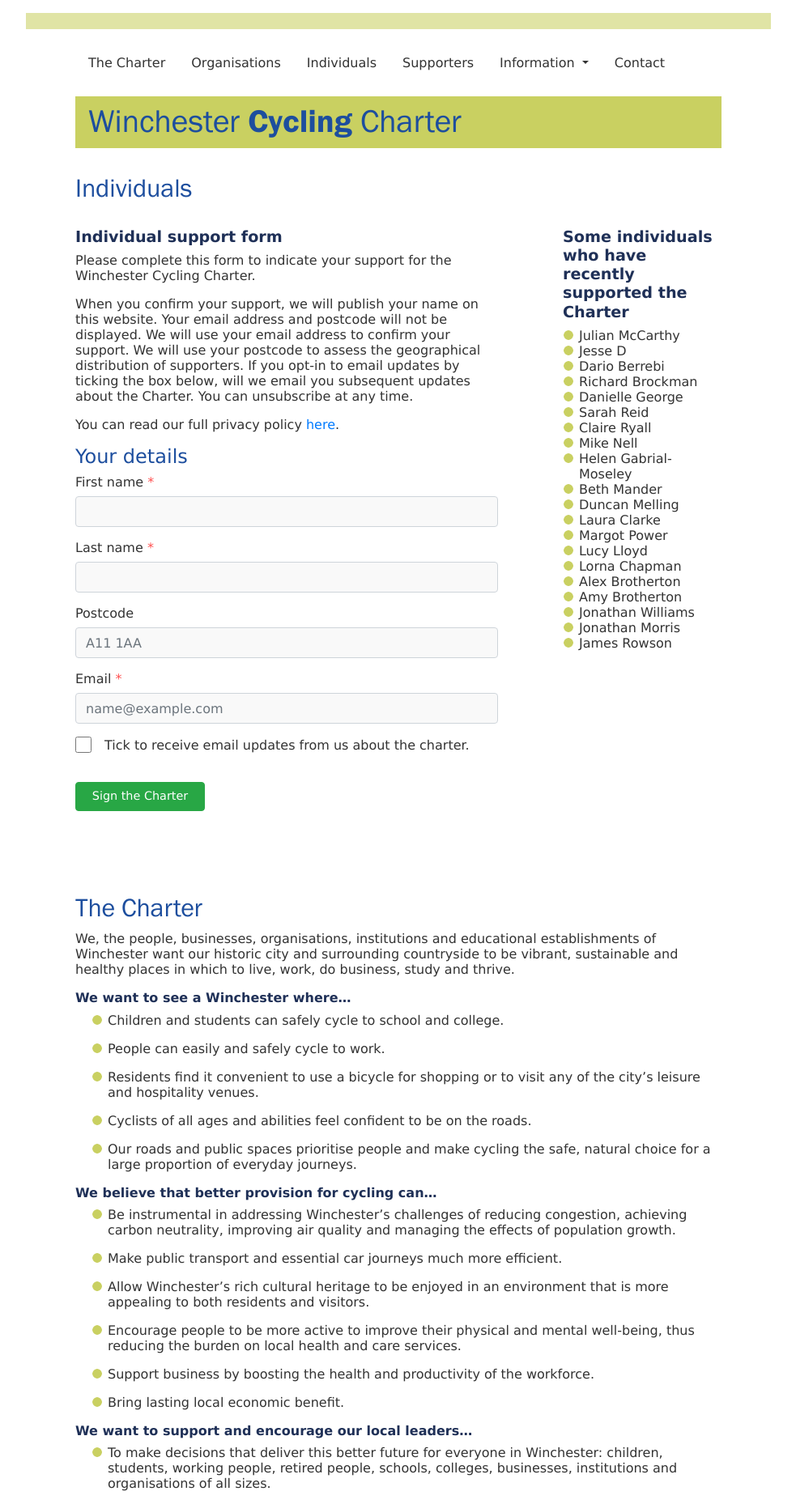
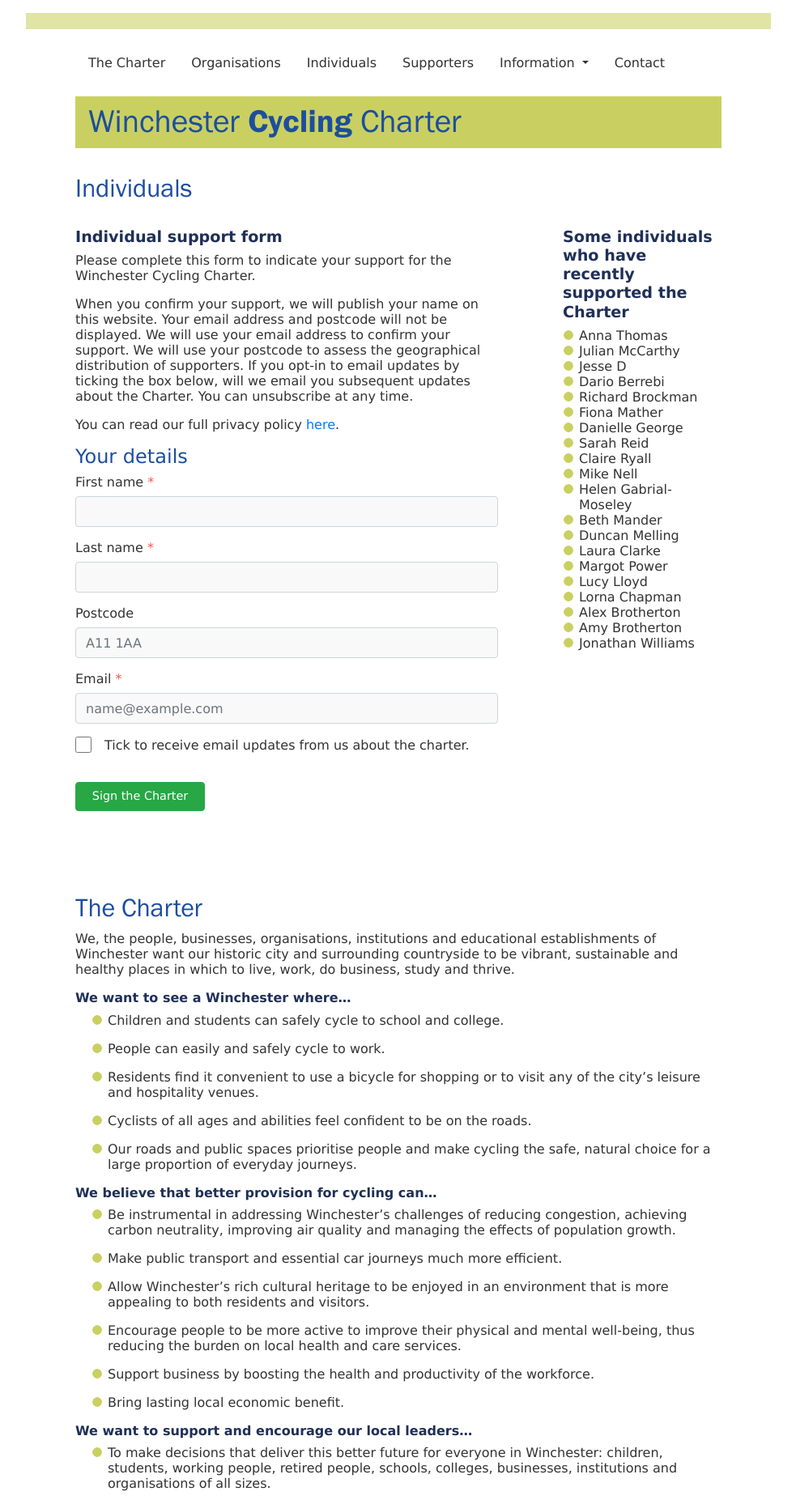
Before and after one commit to winchestercyclingcharter/winchestercyclingcharter.github.io, a Jekyll site: the page built from ind-page.md, in a window 1280 px wide. Shown: the whole page at 81% size, without its empty margins (148-1131 px from the left). Built offline with Jekyll 4.4.1, drawn with Linux system fonts in a browser that asks for light colours; nearby versions of some CDN libraries.

Commit message:
Update people.yml

```diff
--- a/_data/people.yml
+++ b/_data/people.yml
@@ -794,3 +794,5 @@ people:
 - { lastname: Berrebi, firstname: Dario, dt: 20220429-150224-546702 }
 - { lastname: D, firstname: Jesse, dt: 20220502-121006-275990 }
 - { lastname: McCarthy, firstname: Julian, dt: 20220505-154913-323265 }
+- { lastname: Thomas, firstname: Anna, dt: 20220510-163937-453888 }
+- { lastname: Mather, firstname: Fiona, dt: 20220428-125514-011564 }
```
